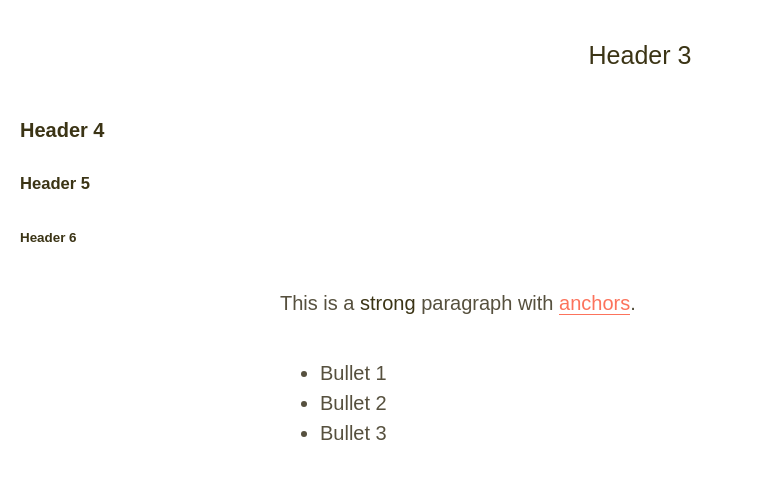
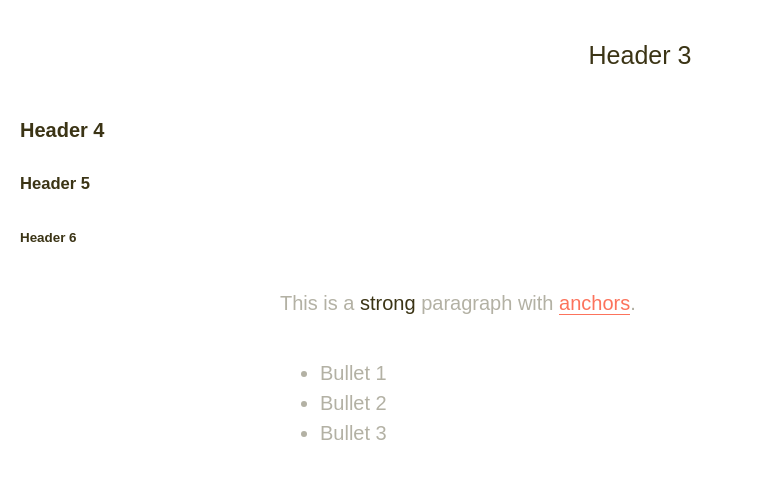
Before and after one commit to stuartwakefield2016/styles-base, a website: page index.html in a window 1280 px wide. Shown: the part 208-686 px from the top of the page, without its empty margins (0-764 px from the left). Drawn offline with Linux system fonts and the light colour scheme.

Commit message:
Change body font color

```diff
--- a/base.css
+++ b/base.css
@@ -4,7 +4,7 @@
 
 body {
   font: 1.25em / 1.5 "Myriad Pro", Arial, sans-serif;
-  color: #56503E;
+  color: #B3B1A4;
   padding: 1em;
   margin: 0;
 }
```
